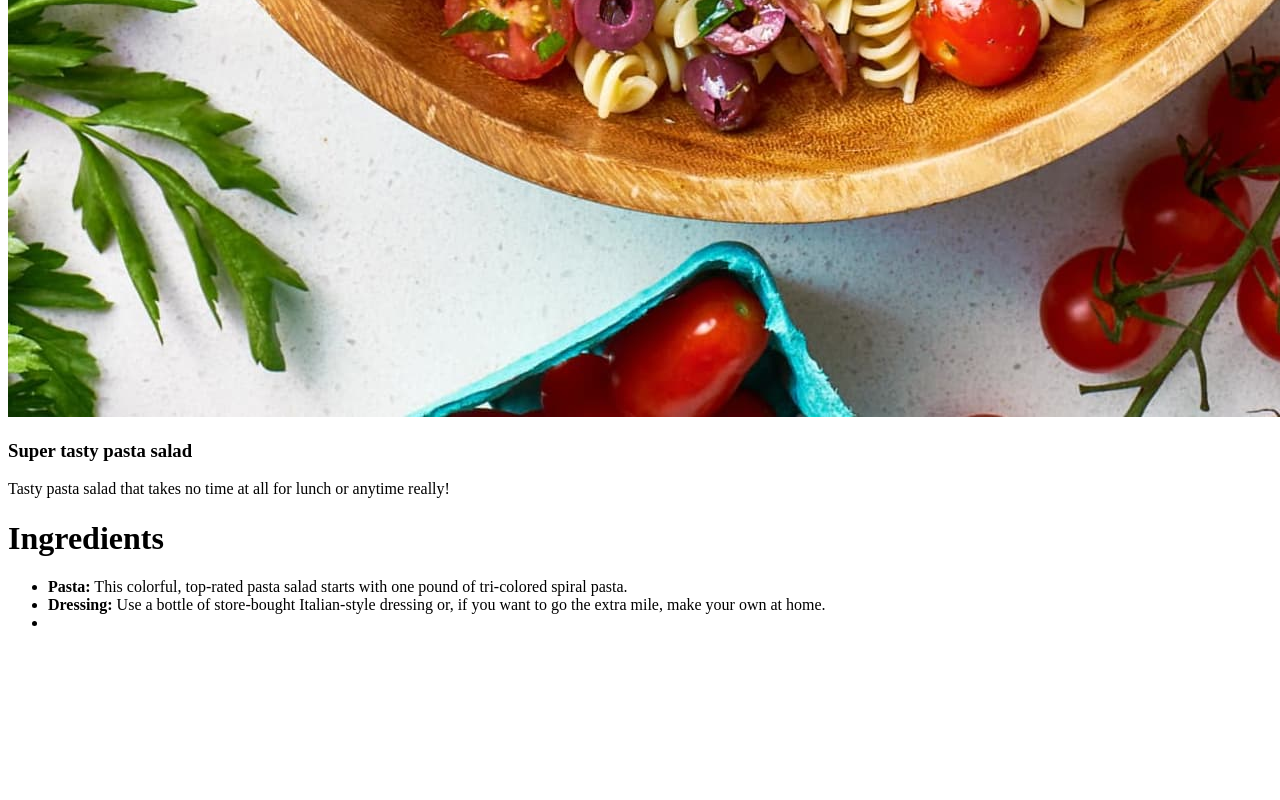
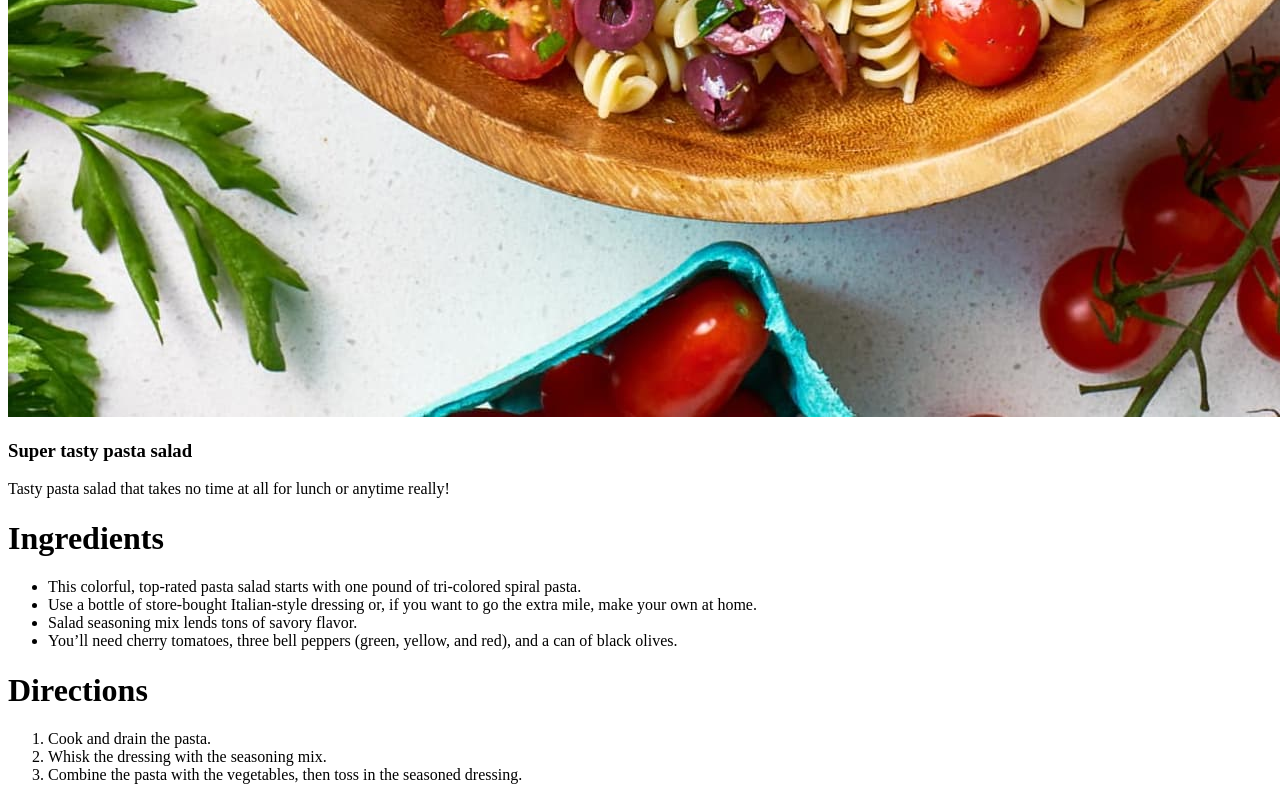
Before and after one commit to Cleeken/odin-recipes, a plain HTML site: page recipes/pasta-salad.html in a window 1280 px wide. Shown: the part 1163-1963 px from the top of the page. Before the commit the page ends 1811 px from the top, so only its background shows below. Drawn offline with Linux system fonts and the light colour scheme.

Commit message:
Fixed code and accidental push

```diff
--- a/recipes/pasta-salad.html
+++ b/recipes/pasta-salad.html
@@ -14,9 +14,18 @@
     <h1>Ingredients</h1>
 
     <ul>
-    <li><strong>Pasta:</strong> This colorful, top-rated pasta salad starts with one pound of tri-colored spiral pasta.</li>
-    <li><Strong>Dressing:</Strong> Use a bottle of store-bought Italian-style dressing or, if you want to go the extra mile, make your own at home.</li>
-    <li></li>
+    <li>This colorful, top-rated pasta salad starts with one pound of tri-colored spiral pasta.</li>
+    <li>Use a bottle of store-bought Italian-style dressing or, if you want to go the extra mile, make your own at home.</li>
+    <li>Salad seasoning mix lends tons of savory flavor.</li>
+    <li>You’ll need cherry tomatoes, three bell peppers (green, yellow, and red), and a can of black olives.</li>
+    </ul>
+
+    <h1>Directions</h1>
+    <ol>
+        <li>Cook and drain the pasta.</li>
+        <li>Whisk the dressing with the seasoning mix.</li>
+        <li>Combine the pasta with the vegetables, then toss in the seasoned dressing.</li>
+    </ol>
 
     </ul>
 </body>
```
